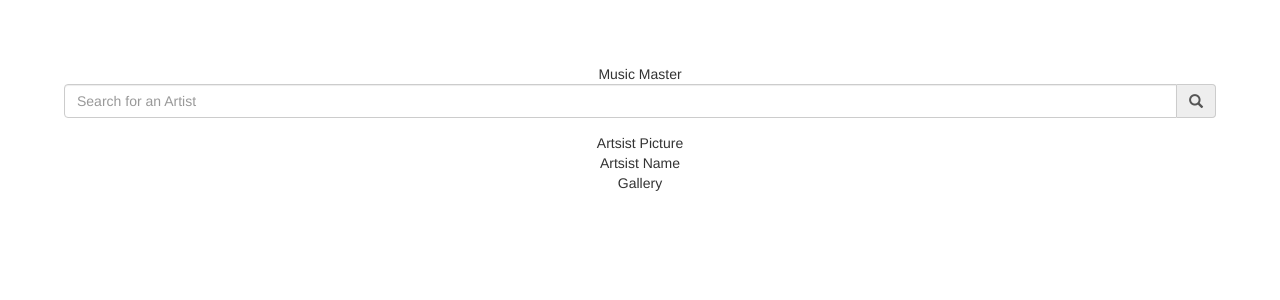
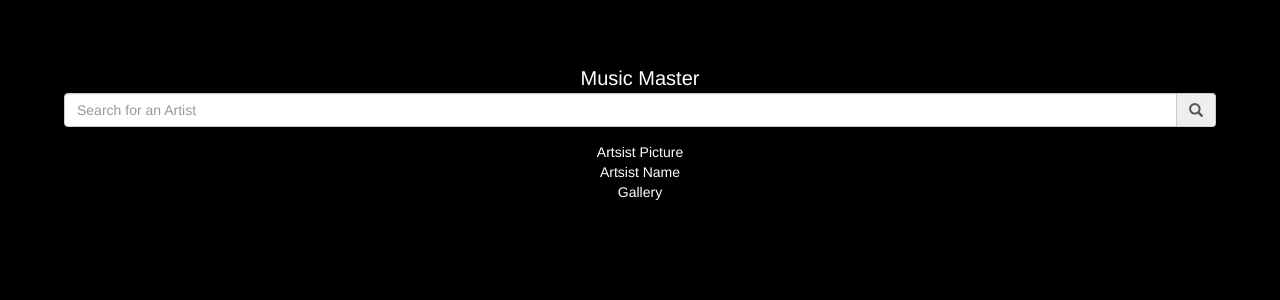
Before and after one commit to ajvalde/MusicMaster, a React (Create React App) app in the folder musicmaster/: page / in a window 1280 px wide. Shown: the top 300 px of the page. Built offline with nearby package versions, Linux system fonts and the light colour scheme.

Commit message:
Search method added

```diff
--- a/musicmaster/src/App.css
+++ b/musicmaster/src/App.css
@@ -1,4 +1,13 @@
+
+body {
+    background-color: black;
+    color: white;
+}
 .App {
     text-align: center;
     padding: 5%;
 }
+
+.App-title {
+    font-size: 20px;
+}
--- a/musicmaster/src/App.jsx
+++ b/musicmaster/src/App.jsx
@@ -3,6 +3,17 @@
 import { FormGroup, FormControl, InputGroup, Glyphicon} from 'react-bootstrap';
 
 class App extends Component {
+    constructor(props) {
+        super(props);
+        this.state = {
+            query: ''
+        }
+    }
+
+search() {
+    console.log(this.state);
+}
+
 render() {
     return (
         <div className="App">
@@ -12,8 +23,15 @@
                     <FormControl
                     type="text"
                     placeholder="Search for an Artist"
+                    value={this.state.query}
+                    onChange={event => {this.setState({query: event.target.value})}}
+                    onKeyPress={event => {
+                        if (event.key === 'Enter') {
+                            this.search()
+                        }
+                    }}
                     />
-                        <InputGroup.Addon>
+                    <InputGroup.Addon onClick={() => this.search()}>
                         <Glyphicon glyph="search"></Glyphicon>
                     </InputGroup.Addon>
                 </InputGroup>
```
Lines whose indentation alone changed are shown as unchanged.
